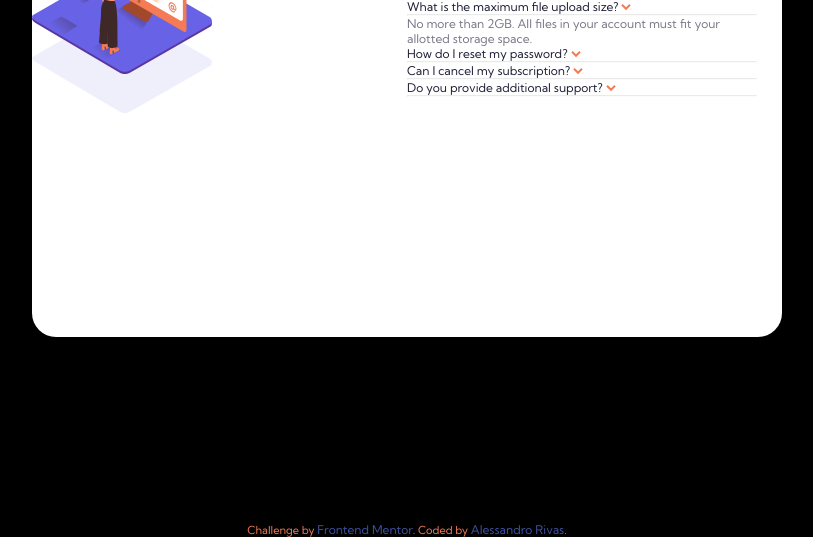
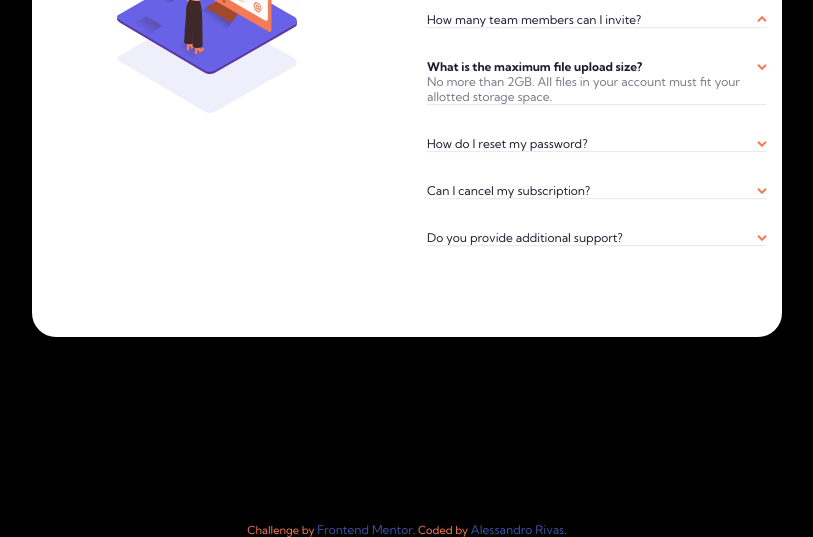
Before and after one commit to Alessandrror/frontendmentor-projects, a website: page faq-accordion-card-main/index.html in a window 1280 px wide. Shown: the part 263-800 px from the top of the page, without its empty margins (233-1046 px from the left). Drawn offline with Linux system fonts and the light colour scheme.

Commit message:
adding some styles to the project

```diff
--- a/faq-accordion-card-main/index.html
+++ b/faq-accordion-card-main/index.html
@@ -30,39 +30,49 @@
     <div class="faq-info">
       <h1 class="faq-title">FAQ</h1>
       <div class="faq-box">
+        <div class="faq-box-inline">
           <span id="faq-question-1" class="faq-question">How many team members can I invite?</span>
           <button id="tgbtn1" class="toggle-btn toggle-btn-active"><img src="images/icon-arrow-down.svg"></button>
+        </div>
+        <p id="faq-answer-1" class="faq-answer appear">You can invite up to 2 additional users on the Free plan. There is no limit on team members for the Premium plan.</p>
         <hr>
-        <p id="faq-answer-1" class="faq-answer appear">You can invite up to 2 additional users on the Free plan. There is no limit on team members for the Premium plan.</p>
       </div>
 
       <div class="faq-box">
+        <div class="faq-box-inline">
           <span id="faq-question-2" class="faq-question faq-question-active">What is the maximum file upload size?</span>
           <button id="tgbtn2" class="toggle-btn"><img src="images/icon-arrow-down.svg"></button>
+        </div>
+        <p id="faq-answer-2" class="faq-answer">No more than 2GB. All files in your account must fit your allotted storage space.</p>
         <hr>
-        <p id="faq-answer-2" class="faq-answer">No more than 2GB. All files in your account must fit your allotted storage space.</p>
       </div>
 
       <div class="faq-box">
+        <div class="faq-box-inline">
           <span id="faq-question-3" class="faq-question">How do I reset my password?</span>
           <button id="tgbtn3" class="toggle-btn"><img src="images/icon-arrow-down.svg"></button>
+        </div>
+        <p id="faq-answer-3" class="faq-answer appear">Click “Forgot password” from the login page or “Change password” from your profile page.</p>
         <hr>
-        <p id="faq-answer-3" class="faq-answer appear">Click “Forgot password” from the login page or “Change password” from your profile page.</p>
         <p id="faq-answer-3" class="faq-answer appear">A reset link will be emailed to you.</p>
       </div>
 
       <div class="faq-box">
+        <div class="faq-box-inline">
           <span id="faq-question-4" class="faq-question">Can I cancel my subscription?</span>
           <button id="tgbtn4" class="toggle-btn"><img src="images/icon-arrow-down.svg"></button>
+        </div>
+        <p id="faq-answer-4" class="faq-answer appear">Yes! Send us a message and we’ll process your request no questions asked.</p>
         <hr>
-        <p id="faq-answer-4" class="faq-answer appear">Yes! Send us a message and we’ll process your request no questions asked.</p>
       </div>
 
       <div class="faq-box">
+        <div class="faq-box-inline">
           <span id="faq-question-5" class="faq-question">Do you provide additional support?</span>
           <button id="tgbtn5" class="toggle-btn"><img src="images/icon-arrow-down.svg"></button>
+        </div>
+        <p id="faq-answer-5" class="faq-answer appear">Chat and email support is available 24/7. Phone lines are open during normal business hours.</p>
         <hr>
-        <p id="faq-answer-5" class="faq-answer appear">Chat and email support is available 24/7. Phone lines are open during normal business hours.</p>
       </div>
     </div>
 
--- a/faq-accordion-card-main/scss/style.scss
+++ b/faq-accordion-card-main/scss/style.scss
@@ -46,13 +46,18 @@ body {
 
     .faq-svg {
         width: 350px;
+        height: 100px;
         position: relative;
         grid-row: 1/2;
         grid-column: 1/2;
 
         picture > * {
+            width: 15rem;
             position: absolute;
-            width: 15rem;
+            top: 0;
+            right: 0;
+            left: 0;
+            margin: auto;
         }
     }
 
@@ -68,6 +73,14 @@ body {
         }
 
         .faq-box {
+            margin: 2.5rem 20px 0 20px;
+            width: 340px;
+
+            .faq-box-inline {
+                display: flex;
+                justify-content: space-between;
+            }
+
             .faq-question {
                 transition: 0.75s;
                 font-weight: 400;
@@ -75,6 +88,7 @@ body {
             }
             .faq-question-active {
                 color: var(--very-dark-desaturated-blue);
+                font-weight: 700;
             }
 
             .toggle-btn {
```
Also changed, not shown: faq-accordion-card-main/css/style.css. Lines whose indentation alone changed are shown as unchanged.
